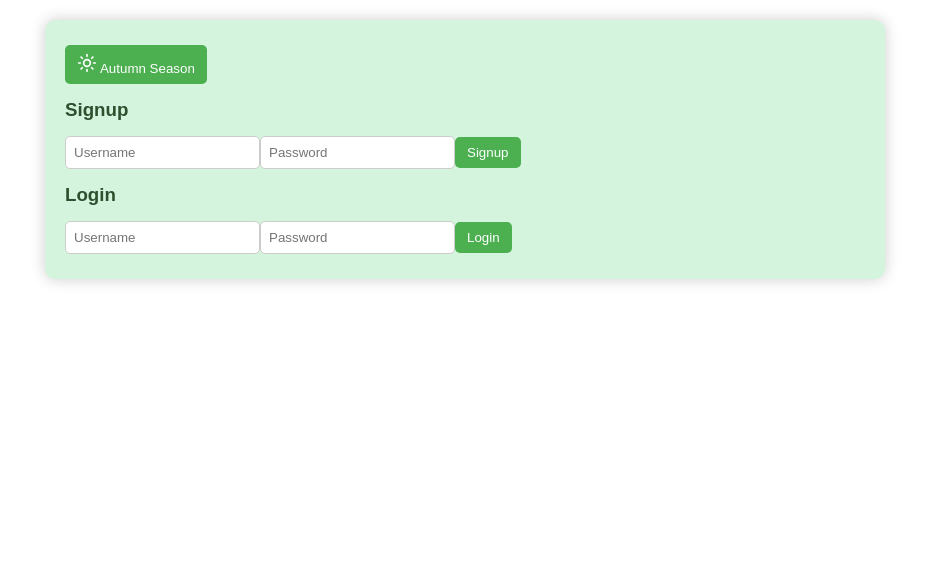
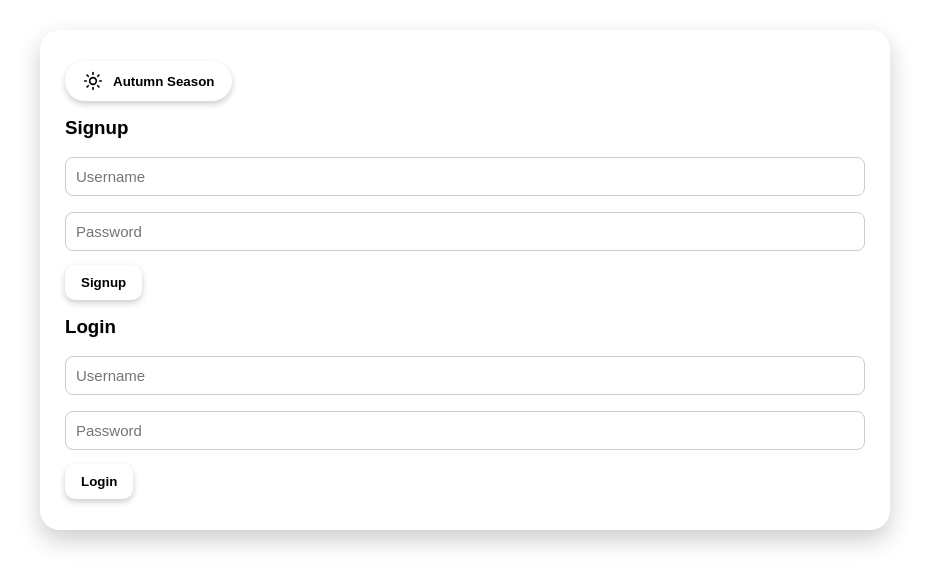
Before and after one commit to AdiBot-max/Chat-Browser, a React (Vite) app: page / in a window 1280 px wide. Shown: the top 586 px of the page, without its empty margins (175-1104 px from the left). Built offline with nearby package versions, Linux system fonts and the light colour scheme; no server answers.

Commit message:
Update styles.css

```diff
--- a/styles.css
+++ b/styles.css
@@ -1,12 +1,117 @@
-body{font-family:Arial,sans-serif;margin:0;padding:0}
-.container{max-width:800px;margin:20px auto;padding:20px;border-radius:10px;box-shadow:0 0 15px rgba(0,0,0,0.2);background-color:var(--bg-color);transition:background-color 0.3s}
-h3,h4{margin:10px 0;color:var(--text-color)}
-input{padding:8px;margin:5px 0;border-radius:5px;border:1px solid #ccc;width:calc(100%-18px)}
-button{padding:8px 12px;margin:5px 0;border:none;border-radius:5px;cursor:pointer;background-color:var(--button-bg);color:var(--button-text);transition:all 0.2s}
-button:hover{opacity:0.8}
-.chat-box{border:1px solid gray;height:250px;overflow-y:auto;padding:10px;background-color:#f7f7f7;border-radius:5px}
-.friend-list li,.request-list li{display:flex;justify-content:space-between;padding:3px 0}
-.chat-container{display:flex;gap:20px;flex-wrap:wrap}
-.friends-section,.chat-section{flex:1 1 300px}
-:root.green{--bg-color:#d4f4dd;--text-color:#2f4f2f;--button-bg:#4CAF50;--button-text:white}
-:root.yellow{--bg-color:#fff8b0;--text-color:#6a5500;--button-bg:#FFCA28;--button-text:black}
+body {
+  font-family: "Poppins", sans-serif;
+  margin: 0;
+  padding: 0;
+  transition: background 0.6s ease, color 0.6s ease;
+}
+
+.container {
+  max-width: 800px;
+  margin: 30px auto;
+  padding: 25px;
+  border-radius: 20px;
+  box-shadow: 0 10px 25px rgba(0, 0, 0, 0.2);
+  background-color: var(--bg-color);
+  color: var(--text-color);
+  transition: background-color 0.6s ease, color 0.6s ease;
+}
+
+h3, h4 {
+  margin: 10px 0;
+  color: var(--text-color);
+  text-shadow: 0 1px 2px rgba(0, 0, 0, 0.1);
+}
+
+input {
+  padding: 10px;
+  margin: 8px 0;
+  border-radius: 8px;
+  border: 1px solid #ccc;
+  width: calc(100% - 22px);
+  font-size: 15px;
+}
+
+button {
+  display: inline-flex;
+  align-items: center;
+  gap: 8px;
+  padding: 10px 16px;
+  margin: 6px 0;
+  border: none;
+  border-radius: 10px;
+  cursor: pointer;
+  font-weight: 600;
+  transition: all 0.3s ease;
+  background-color: var(--button-bg);
+  color: var(--button-text);
+  box-shadow: 0 3px 6px rgba(0,0,0,0.2);
+}
+
+button:hover {
+  transform: translateY(-2px);
+  opacity: 0.9;
+}
+
+.chat-box {
+  border: 1px solid #ccc;
+  height: 260px;
+  overflow-y: auto;
+  padding: 12px;
+  background-color: var(--chat-bg);
+  border-radius: 10px;
+  transition: background-color 0.4s ease;
+}
+
+.friend-list li, .request-list li {
+  display: flex;
+  justify-content: space-between;
+  padding: 5px 0;
+}
+
+.chat-container {
+  display: flex;
+  gap: 20px;
+  flex-wrap: wrap;
+}
+
+.friends-section, .chat-section {
+  flex: 1 1 300px;
+}
+
+/* 🌾 AUTUMN SEASON THEME */
+:root.autumn {
+  --bg-color: #fff4e0;
+  --text-color: #4a2c0a;
+  --button-bg: #e67e22;
+  --button-text: #fff;
+  --chat-bg: #ffe8cc;
+}
+
+/* 🌧️ RAINY SEASON THEME */
+:root.rainy {
+  --bg-color: #dbe9f5;
+  --text-color: #0b305b;
+  --button-bg: #3498db;
+  --button-text: #ffffff;
+  --chat-bg: #ecf6ff;
+}
+
+/* ✨ THEME TOGGLE BUTTON */
+.theme-toggle {
+  background: linear-gradient(135deg, var(--button-bg), var(--button-text));
+  color: var(--text-color);
+  font-weight: 600;
+  border: none;
+  border-radius: 30px;
+  padding: 10px 18px;
+  display: inline-flex;
+  align-items: center;
+  gap: 10px;
+  cursor: pointer;
+  transition: all 0.3s ease;
+}
+
+.theme-toggle:hover {
+  filter: brightness(1.1);
+  transform: scale(1.05);
+}
```
